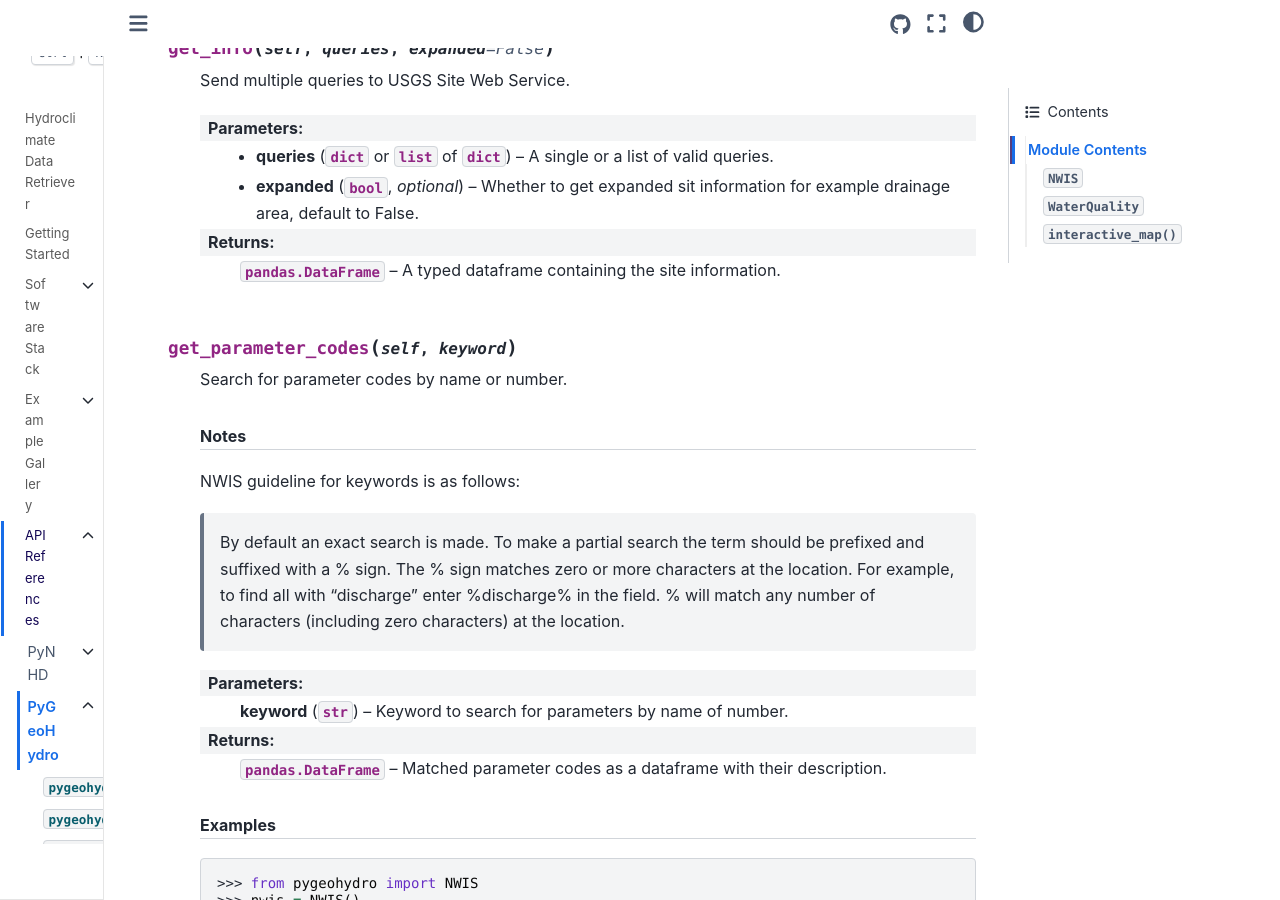
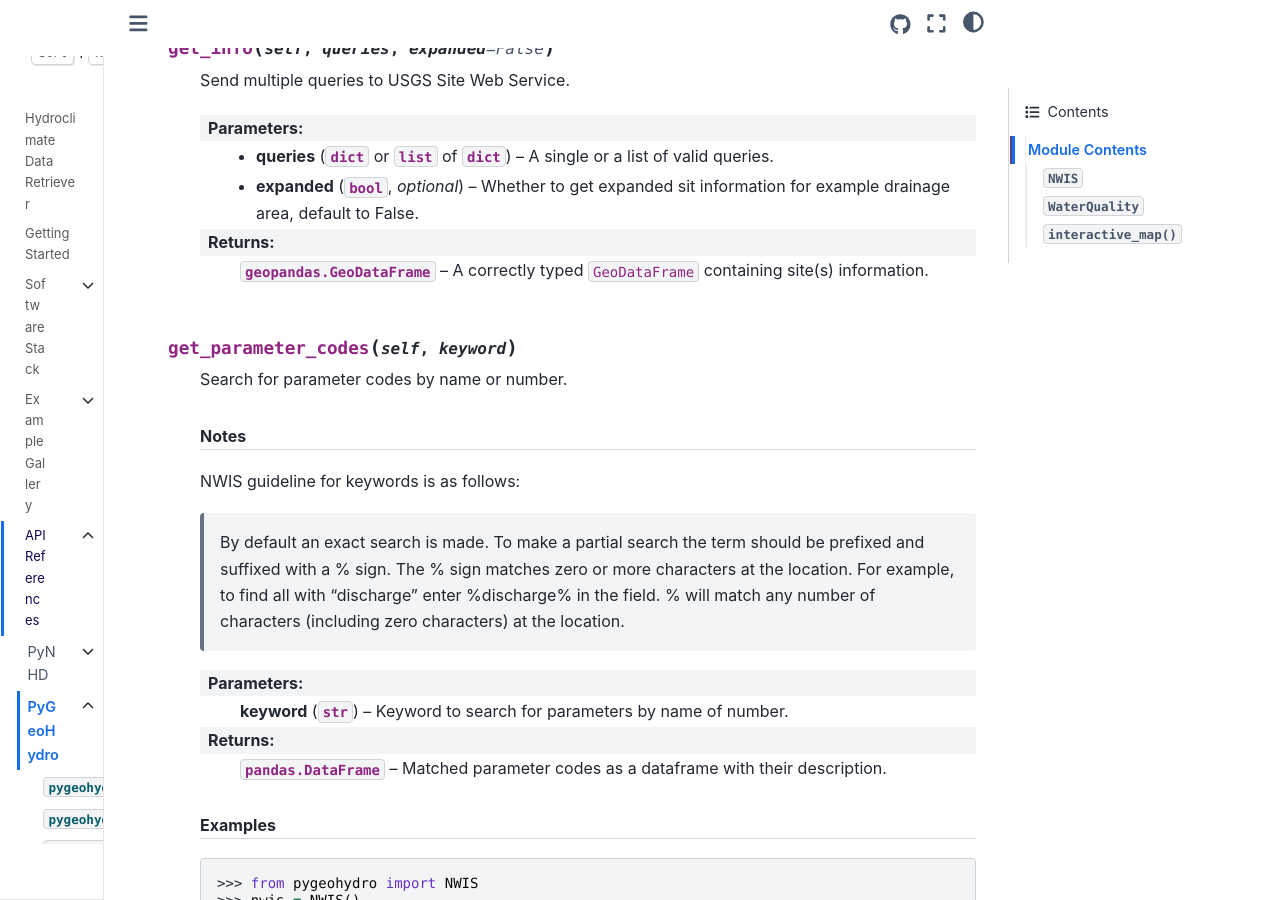
Before and after one commit to hyriver/hyriver.github.io, a Sphinx documentation site: the page built from docs/source/autoapi/pygeohydro/waterdata/index.rst, in a window 1280 px wide and 900 px high, scrolled down 566 px. Built offline with Sphinx 7.4.7 and the Sphinx Book theme 1.1.4, drawn with Linux system fonts in a browser that asks for light colours.

Commit message:
DOC: Update APIs' docstrings

```diff
--- a/docs/source/autoapi/pygeohydro/waterdata/index.rst
+++ b/docs/source/autoapi/pygeohydro/waterdata/index.rst
@@ -24,9 +24,10 @@ Module Contents
       Send multiple queries to USGS Site Web Service.
 
       :Parameters: * **queries** (:class:`dict` or :class:`list` of :class:`dict`) -- A single or a list of valid queries.
-                   * **expanded** (:class:`bool`, *optional*) -- Whether to get expanded sit information for example drainage area, default to False.
+                   * **expanded** (:class:`bool`, *optional*) -- Whether to get expanded sit information for example drainage area,
+                     default to False.
 
-      :returns: :class:`pandas.DataFrame` -- A typed dataframe containing the site information.
+      :returns: :class:`geopandas.GeoDataFrame` -- A correctly typed ``GeoDataFrame`` containing site(s) information.
 
 
    .. py:method:: get_parameter_codes(self, keyword)
```
